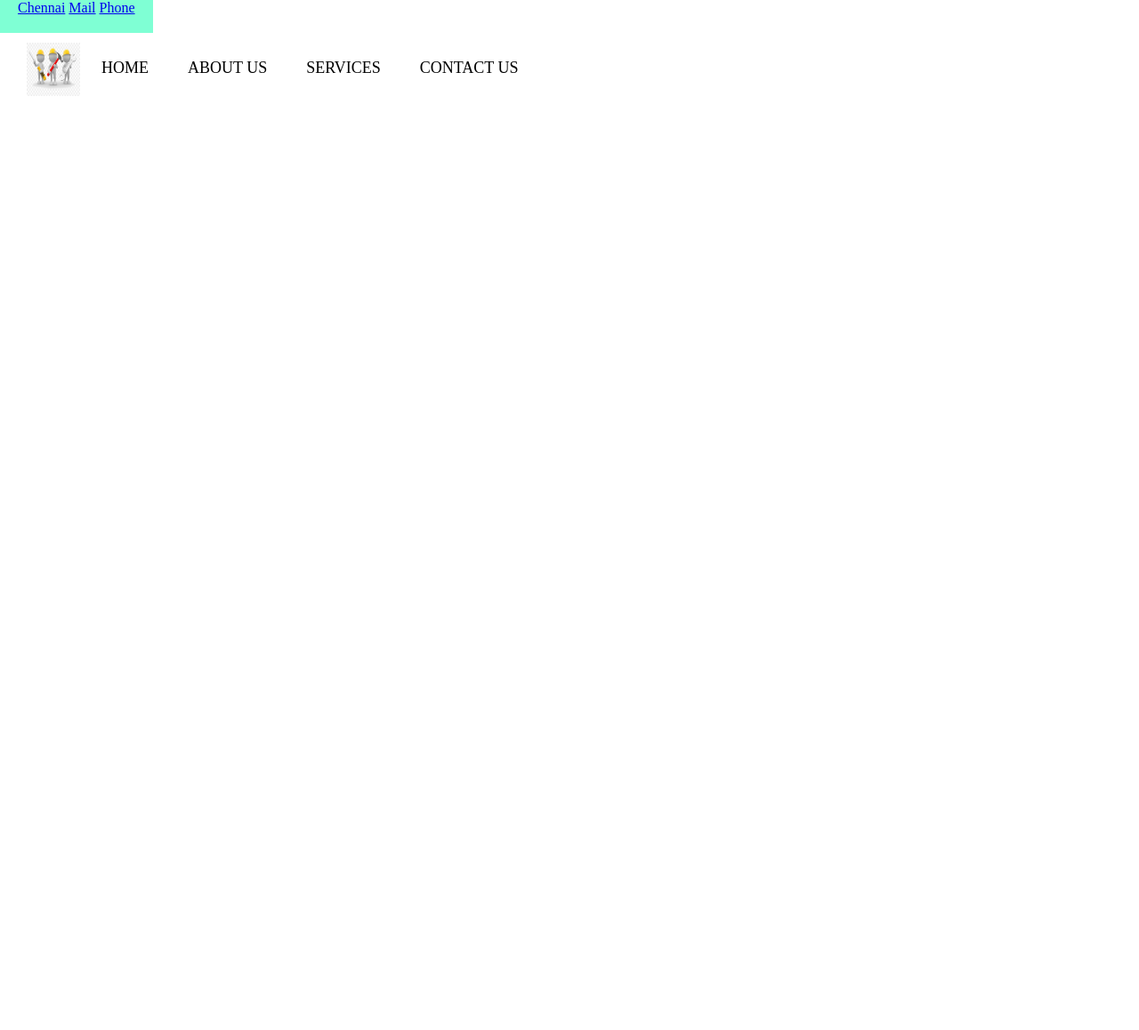
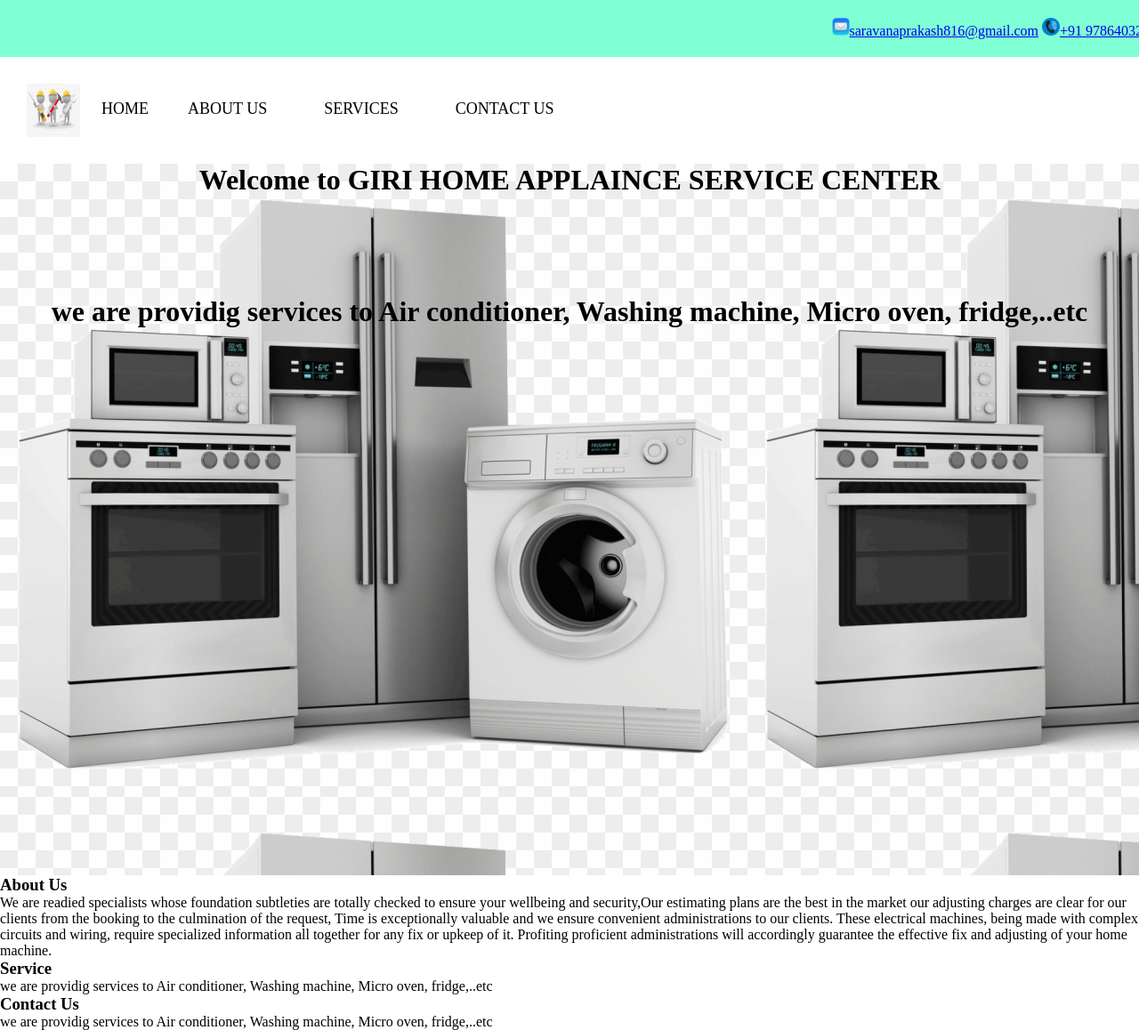
Before and after one commit to Saravanaprakash816/Home_Appliance_Services, a plain HTML site: page index.html in a window 1280 px wide. Shown: the top 1158 px of the page at 89% size. Before the commit the page ends 800 px from the top, so only its background shows below. Drawn offline with Linux system fonts and the light colour scheme.

Commit message:
Update index.html

```diff
--- a/index.html
+++ b/index.html
@@ -9,11 +9,10 @@
     <link rel="Icon" href="icon.icn">
 </head>
 <body>
-        <p1 class="head">
-            <a href="location">Chennai</a>
-        <a href="mailto:saravanaprakash816@gamil.com">Mail</a>
-        <a href="tel:+919786403278">Phone</a>
-        </p1>
+        <div class="head">
+        <a href="mailto:saravanaprakash816@gamil.com"> <img src="mail.jpg" width="20" height="20">saravanaprakash816@gmail.com</a>
+        <a href="tel:+919786403278"><img src="call.jpg" width="20" height="20">+91 9786403278</a>
+        </div>
 
     <div class="banner">
         <div  class="menubar">
@@ -21,12 +20,47 @@
                 <img align="Center" src="logo.png" class="logo">
                 <li> <a href="#home">Home</a></li>
                 <li> <a href="#about">About Us</a></li>
-                <li> <a href="#service">Services</a></li>
+                <li><div class="dropdown">
+                        <a class="dropbtn">Services</a>
+                        <div class="dropdown-content">
+                          <a href="#Air">Air-Conditioner Repair Service</a>
+                          <a href="#Refrigerator">Refrigerator Repair Service</a>
+                          <a href="#Washing">Washing Machine Repair Service</a>
+                          <a href="#Microwave">Microwave Repair Service</a>
+                          <a href="#others">Others</a>
+                        </div>
+                      </div>  </li>
                 <li> <a href="#contact">Contact Us</a></li>
             </ul>
-
         </div>
     </div>
+    <div>
+        <h1 id="home">Welcome to GIRI HOME APPLAINCE SERVICE CENTER <br>
+            <br><br><br>
+            <p>
+                we are providig services to Air conditioner, Washing machine, Micro oven, fridge,..etc  <br><br><br>
+                <marquee  class="marq" behavior="short" direction="Right">To book Call :+91 9786403278</marquee>
+            </p><br>
+        </h1>
 
+    </div>
+    <div>
+        <h3 id="about">About Us</h3>
+        <p>
+            We are readied specialists whose foundation subtleties are totally checked to ensure your wellbeing and security,Our estimating plans are the best in the market our adjusting charges are clear for our clients from the booking to the culmination of the request, Time is exceptionally valuable and we ensure convenient administrations to our clients. These electrical machines, being made with complex circuits and wiring, require specialized information all together for any fix or upkeep of it. Profiting proficient administrations will accordingly guarantee the effective fix and adjusting of your home machine.
+        </p>
+    </div>
+    <div>
+        <h3 id="service">Service</h3>
+        <p>
+            we are providig services to Air conditioner, Washing machine, Micro oven, fridge,..etc
+        </p>
+    </div>
+    <div>
+        <h3 id="contact">Contact Us</h3>
+        <p>
+            we are providig services to Air conditioner, Washing machine, Micro oven, fridge,..etc
+        </p>
+    </div>
 </body>
 </html>
```
